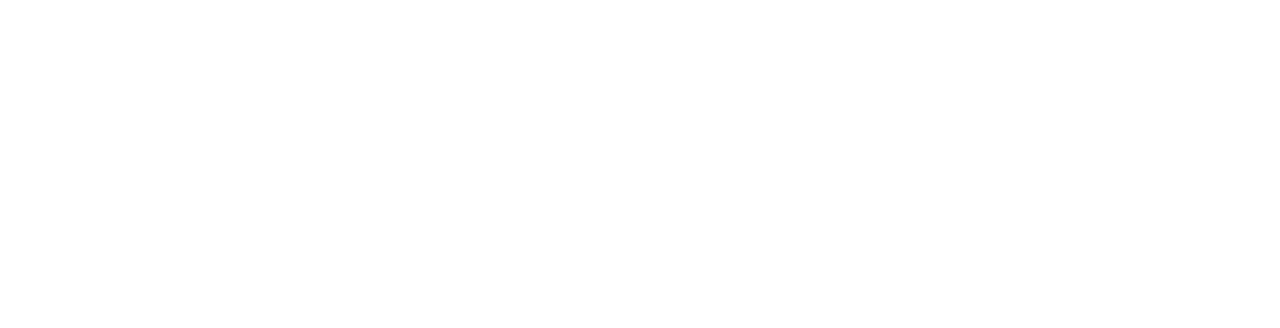
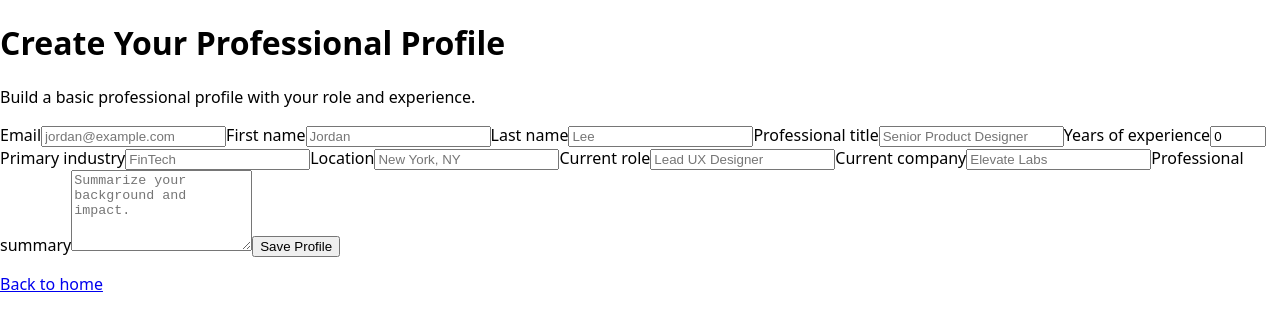
Before and after one commit to ChuTown/Elevate, a React (Vite) app in the folder client/: page /profile-builder in a window 1280 px wide. Before the commit this address had no page. Shown: the top 328 px of the page. Built offline with nearby package versions, Linux system fonts and the light colour scheme.

Commit message:
Store user profile in backend

```diff
--- a/client/src/App.tsx
+++ b/client/src/App.tsx
@@ -1,6 +1,7 @@
 import { Routes, Route } from 'react-router-dom'
 import HomePage from './pages/HomePage'
 import CreateProfile from './pages/CreateProfile'
+import ProfileBuilder from './pages/ProfileBuilder'
 
 export default function App() {
   return (
@@ -8,6 +9,7 @@ export default function App() {
       <Routes>
         <Route path="/" element={<HomePage />} />
         <Route path="/create-profile" element={<CreateProfile />} />
+        <Route path="/profile-builder" element={<ProfileBuilder />} />
       </Routes>
     </div>
   )
--- a/client/src/components/ProfileButton.tsx
+++ b/client/src/components/ProfileButton.tsx
@@ -8,7 +8,7 @@ export default function ProfileButton({ label = 'Create Profile' }: ProfileButto
   const navigate = useNavigate()
 
   return (
-    <button type="button" onClick={() => navigate('/create-profile')}>
+    <button type="button" onClick={() => navigate('/profile-builder')}>
       {label}
     </button>
   )
--- a/client/src/pages/ProfileBuilder.tsx
+++ b/client/src/pages/ProfileBuilder.tsx
@@ -1,29 +1,188 @@
 import { useState } from 'react'
-import ProfileForm from '../components/ProfileForm'
-import { createProfile } from '../api/profiles'
-import type { ProfileInput } from '../types'
+import type { FormEvent } from 'react'
+import { Link } from 'react-router-dom'
 
-type Props = { onDone?: () => void }
+type ProfileFormState = {
+  email: string
+  firstName: string
+  lastName: string
+  professionalTitle: string
+  yearsOfExperience: number
+  primaryIndustry: string
+  location: string
+  summary: string
+  currentRole: string
+  currentCompany: string
+}
 
-export default function ProfileBuilder({ onDone }: Props) {
-  const [status, setStatus] = useState<string | null>(null)
+export default function ProfileBuilder() {
+  const [form, setForm] = useState<ProfileFormState>({
+    email: '',
+    firstName: '',
+    lastName: '',
+    professionalTitle: '',
+    yearsOfExperience: 0,
+    primaryIndustry: '',
+    location: '',
+    summary: '',
+    currentRole: '',
+    currentCompany: '',
+  })
+  const [message, setMessage] = useState<string | null>(null)
+  const [isSaving, setIsSaving] = useState(false)
 
-  async function onSubmit(data: ProfileInput) {
-    setStatus('saving')
+  function updateField<K extends keyof ProfileFormState>(key: K, value: ProfileFormState[K]) {
+    setForm((prev) => ({ ...prev, [key]: value }))
+  }
+
+  async function handleSubmit(event: FormEvent<HTMLFormElement>) {
+    event.preventDefault()
+
+    if (!form.email || !form.firstName || !form.lastName || !form.professionalTitle) {
+      setMessage('Please complete email, first name, last name, and title.')
+      return
+    }
+
+    setIsSaving(true)
+    setMessage('Saving profile...')
+
     try {
-      await createProfile(data)
-      setStatus('saved')
-      onDone?.()
-    } catch (err: any) {
-      setStatus(`error: ${err.message || err}`)
+      const response = await fetch('/api/users/profile', {
+        method: 'POST',
+        headers: { 'Content-Type': 'application/json' },
+        body: JSON.stringify(form),
+      })
+
+      const result = (await response.json()) as { error?: string }
+
+      if (!response.ok) {
+        setMessage(result.error || 'Failed to save profile.')
+        return
+      }
+
+      setMessage('Profile saved to backend.')
+      setForm({
+        email: '',
+        firstName: '',
+        lastName: '',
+        professionalTitle: '',
+        yearsOfExperience: 0,
+        primaryIndustry: '',
+        location: '',
+        summary: '',
+        currentRole: '',
+        currentCompany: '',
+      })
+    } catch {
+      setMessage('Unable to reach backend. Make sure the server is running.')
+    } finally {
+      setIsSaving(false)
     }
   }
 
   return (
-    <div className="profile-builder">
-      <h2>Create your professional profile</h2>
-      <ProfileForm onSubmit={onSubmit} />
-      {status && <p className="status">{status}</p>}
-    </div>
+    <main className="profile-builder">
+      <h1>Create Your Professional Profile</h1>
+      <p>Build a basic professional profile with your role and experience.</p>
+
+      <form onSubmit={handleSubmit}>
+        <label htmlFor="email">Email</label>
+        <input
+          id="email"
+          type="email"
+          value={form.email}
+          onChange={(event) => updateField('email', event.target.value)}
+          placeholder="jordan@example.com"
+          required
+        />
+
+        <label htmlFor="firstName">First name</label>
+        <input
+          id="firstName"
+          value={form.firstName}
+          onChange={(event) => updateField('firstName', event.target.value)}
+          placeholder="Jordan"
+          required
+        />
+
+        <label htmlFor="lastName">Last name</label>
+        <input
+          id="lastName"
+          value={form.lastName}
+          onChange={(event) => updateField('lastName', event.target.value)}
+          placeholder="Lee"
+          required
+        />
+
+        <label htmlFor="professionalTitle">Professional title</label>
+        <input
+          id="professionalTitle"
+          value={form.professionalTitle}
+          onChange={(event) => updateField('professionalTitle', event.target.value)}
+          placeholder="Senior Product Designer"
+          required
+        />
+
+        <label htmlFor="yearsOfExperience">Years of experience</label>
+        <input
+          id="yearsOfExperience"
+          type="number"
+          min={0}
+          max={60}
+          value={form.yearsOfExperience}
+          onChange={(event) => updateField('yearsOfExperience', Number(event.target.value))}
+        />
+
+        <label htmlFor="primaryIndustry">Primary industry</label>
+        <input
+          id="primaryIndustry"
+          value={form.primaryIndustry}
+          onChange={(event) => updateField('primaryIndustry', event.target.value)}
+          placeholder="FinTech"
+        />
+
+        <label htmlFor="location">Location</label>
+        <input
+          id="location"
+          value={form.location}
+          onChange={(event) => updateField('location', event.target.value)}
+          placeholder="New York, NY"
+        />
+
+        <label htmlFor="currentRole">Current role</label>
+        <input
+          id="currentRole"
+          value={form.currentRole}
+          onChange={(event) => updateField('currentRole', event.target.value)}
+          placeholder="Lead UX Designer"
+        />
+
+        <label htmlFor="currentCompany">Current company</label>
+        <input
+          id="currentCompany"
+          value={form.currentCompany}
+          onChange={(event) => updateField('currentCompany', event.target.value)}
+          placeholder="Elevate Labs"
+        />
+
+        <label htmlFor="summary">Professional summary</label>
+        <textarea
+          id="summary"
+          value={form.summary}
+          onChange={(event) => updateField('summary', event.target.value)}
+          rows={5}
+          placeholder="Summarize your background and impact."
+        />
+
+        <button type="submit" disabled={isSaving}>
+          {isSaving ? 'Saving...' : 'Save Profile'}
+        </button>
+      </form>
+
+      {message && <p>{message}</p>}
+      <p>
+        <Link to="/">Back to home</Link>
+      </p>
+    </main>
   )
 }
```
Also changed, not shown: 2 other files (tests, documents, lock files or other folders).
